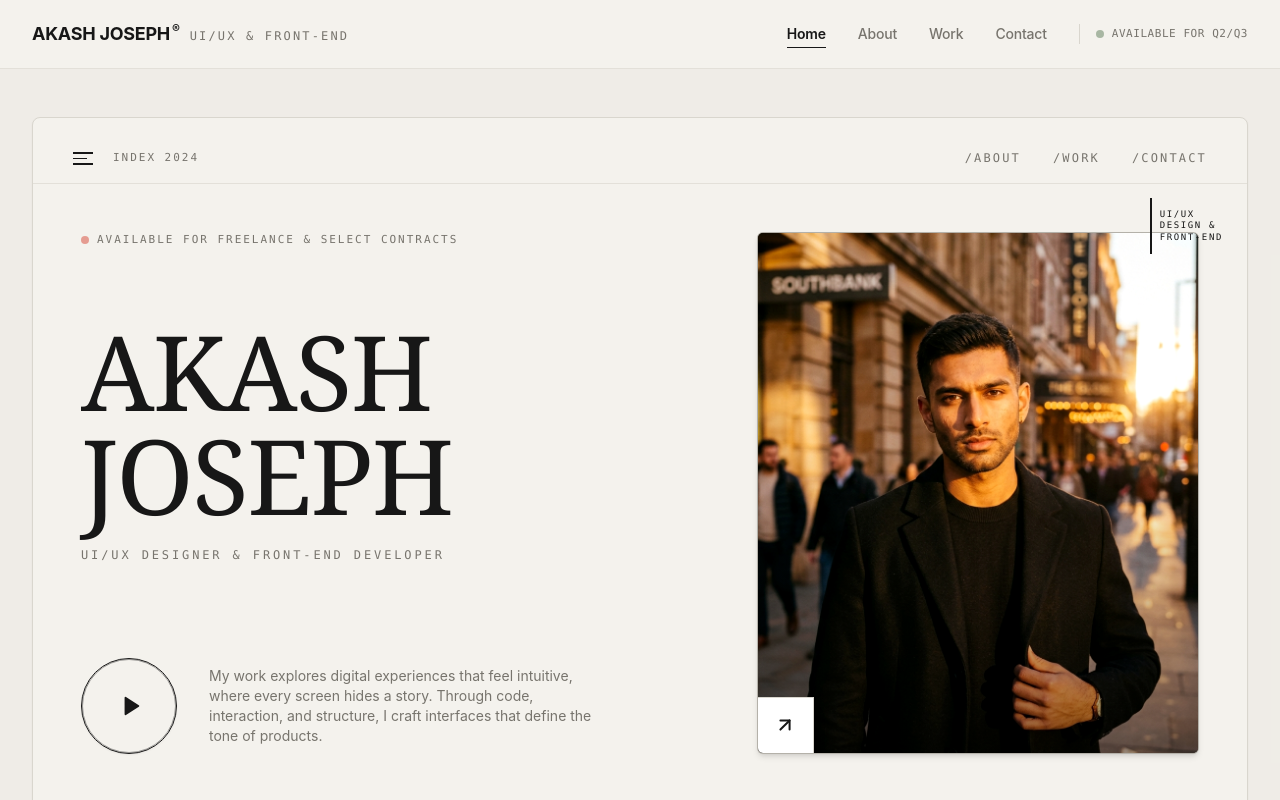
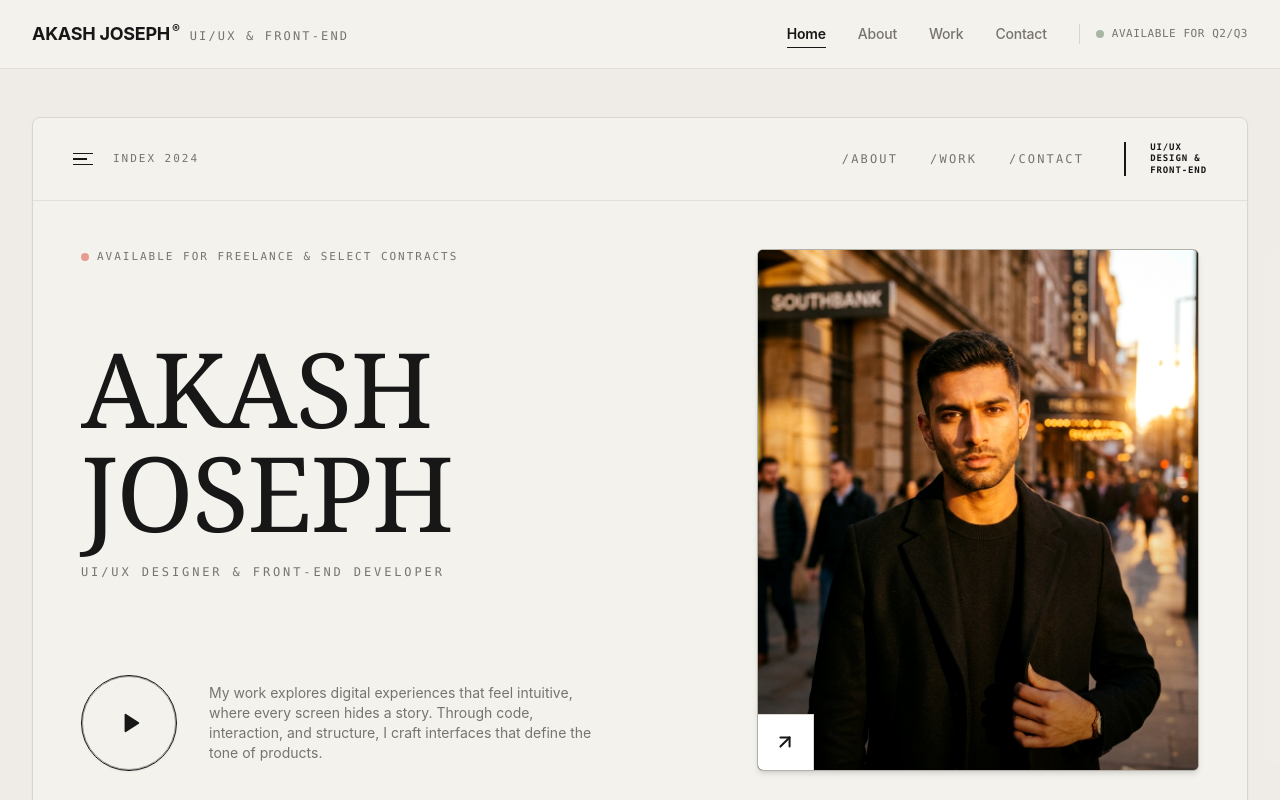
Before and after one commit to akashjo123/Akash-portfolio, a Next.js app: page / in a window 1280 px wide. Shown: the top 800 px of the page. Built offline with nearby package versions, Linux system fonts and the light colour scheme.

Commit message:
fix: relocate vertical UI/UX and FRONT-END discipline badge inside header to prevent overlapping image

```diff
--- a/components/Hero.tsx
+++ b/components/Hero.tsx
@@ -45,7 +45,7 @@ export default function Hero() {
         {/* Editorial Frame (matching reference design) */}
         <div className="relative bg-[#F4F2ED] border border-hairline rounded-lg overflow-hidden shadow-sm">
           {/* Top Sub-Header Bar */}
-          <div className="px-6 sm:px-10 pt-6 sm:pt-8 pb-4 flex items-center justify-between border-b border-hairline/60">
+          <div className="px-6 sm:px-10 py-5 sm:py-6 flex items-center justify-between border-b border-hairline/60">
             {/* Left: Minimal Hamburger Indicator */}
             <div className="flex items-center gap-3">
               <div className="space-y-1 w-5 cursor-pointer group">
@@ -58,7 +58,8 @@ export default function Hero() {
               </span>
             </div>
 
-            {/* Right: Clean Editorial Category Links */}
+            {/* Right: Clean Editorial Category Links + Discipline Vertical Badge */}
+            <div className="flex items-center gap-6 sm:gap-10">
               <div className="flex items-center gap-6 sm:gap-8 text-xs font-mono uppercase tracking-widest text-ink-muted">
                 <a
                   href="#about"
@@ -79,17 +80,17 @@ export default function Hero() {
                   /CONTACT
                 </a>
               </div>
-          </div>
 
-          {/* Right Edge Rotated Vertical Badge (from reference design) */}
-          <div className="hidden lg:flex absolute top-20 right-6 z-20 items-center gap-2 select-none pointer-events-none">
-            <div className="w-[1.5px] h-14 bg-ink" />
-            <div className="text-[9px] font-mono uppercase tracking-widest text-ink leading-tight">
+              {/* Discipline Vertical Badge (Cleanly integrated in header with black line, no image overlap) */}
+              <div className="hidden sm:flex items-center gap-2.5 pl-6 border-l-2 border-ink">
+                <div className="text-[9px] font-mono uppercase tracking-wider text-ink leading-tight font-semibold">
                   <span>UI/UX</span>
                   <br />
                   <span>DESIGN &amp;</span>
                   <br />
                   <span>FRONT-END</span>
+                </div>
+              </div>
             </div>
           </div>
 
```
Lines whose indentation alone changed are shown as unchanged.
